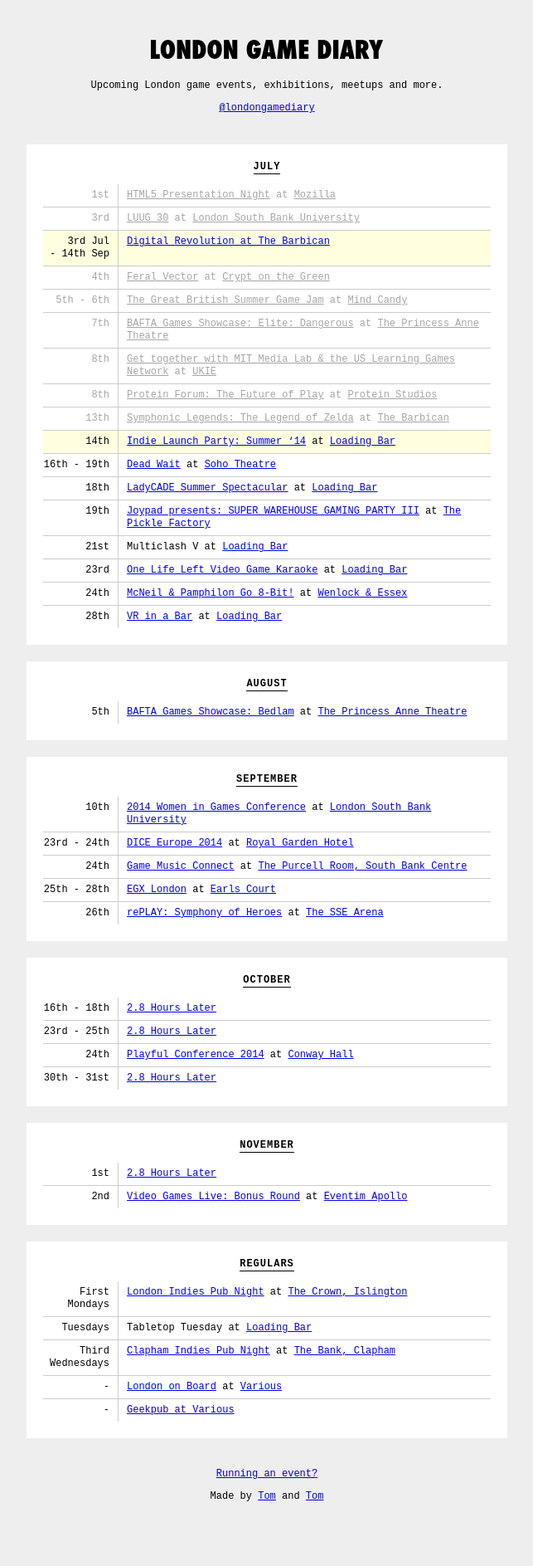
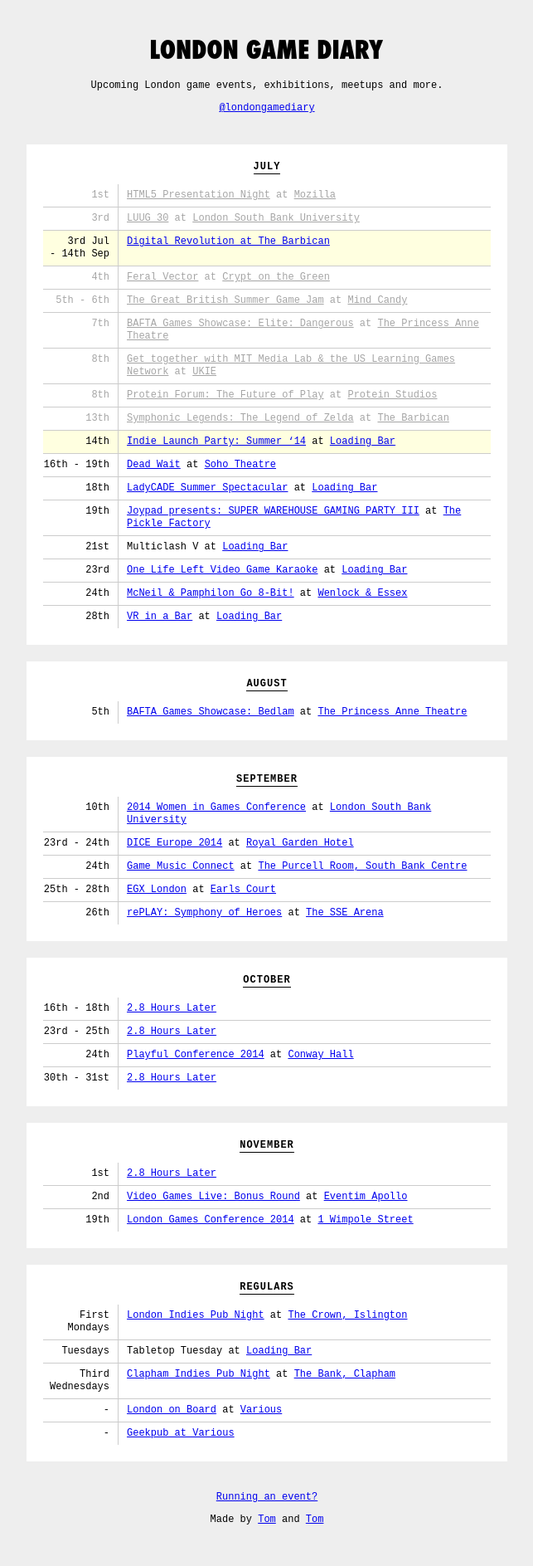
Before and after one commit to thomasmarshall/londongamediary.com, a Jekyll site: the page built from index.html, in a window 1280 px wide. Shown: the whole page at 83% size, without its empty margins (318-961 px from the left). Built offline with Jekyll 4.4.1, drawn with Linux system fonts in a browser that asks for light colours; nearby versions of some CDN libraries; before the commit the page ends 1859 px from its top, so only the background shows below that.

Commit message:
Update events.yml

```diff
--- a/_data/events.yml
+++ b/_data/events.yml
@@ -158,6 +158,11 @@
   location: "[Eventim Apollo](http://www.eventimapollo.com/)"
   date: 2014-11-02
 
+- title: "London Games Conference 2014"
+  link: "http://www.londongamesconference.com/"
+  location: "[1 Wimpole Street](http://www.1wimpolestreet.co.uk/)"
+  date: 2014-11-19
+
 
 # Regulars
 
```
